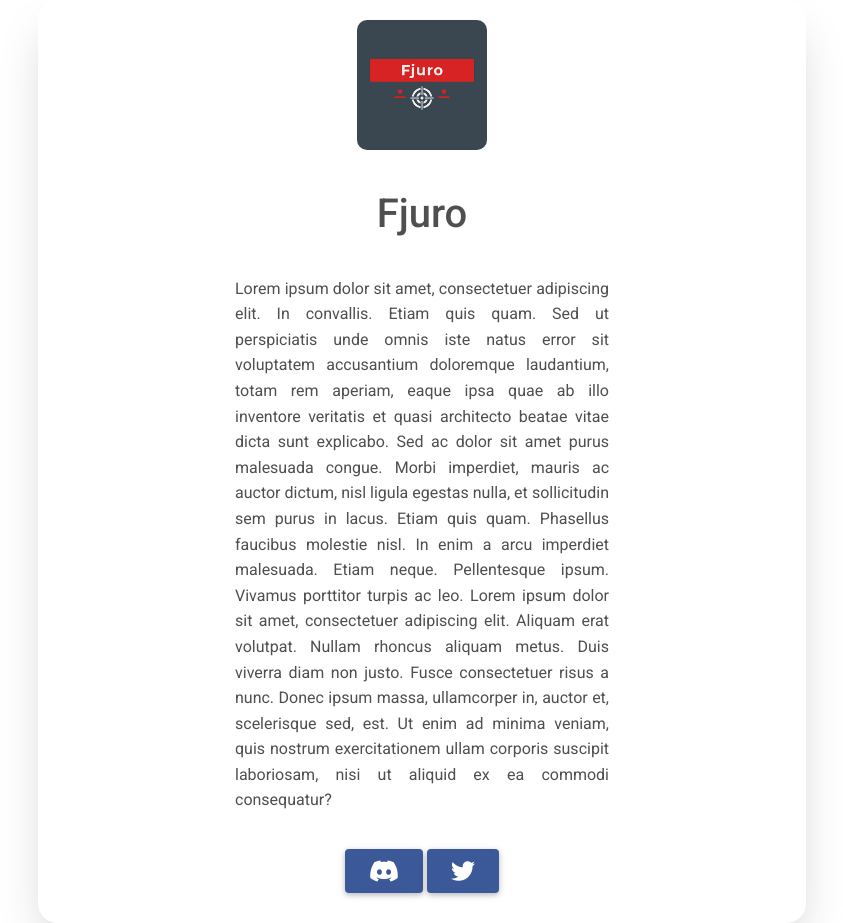
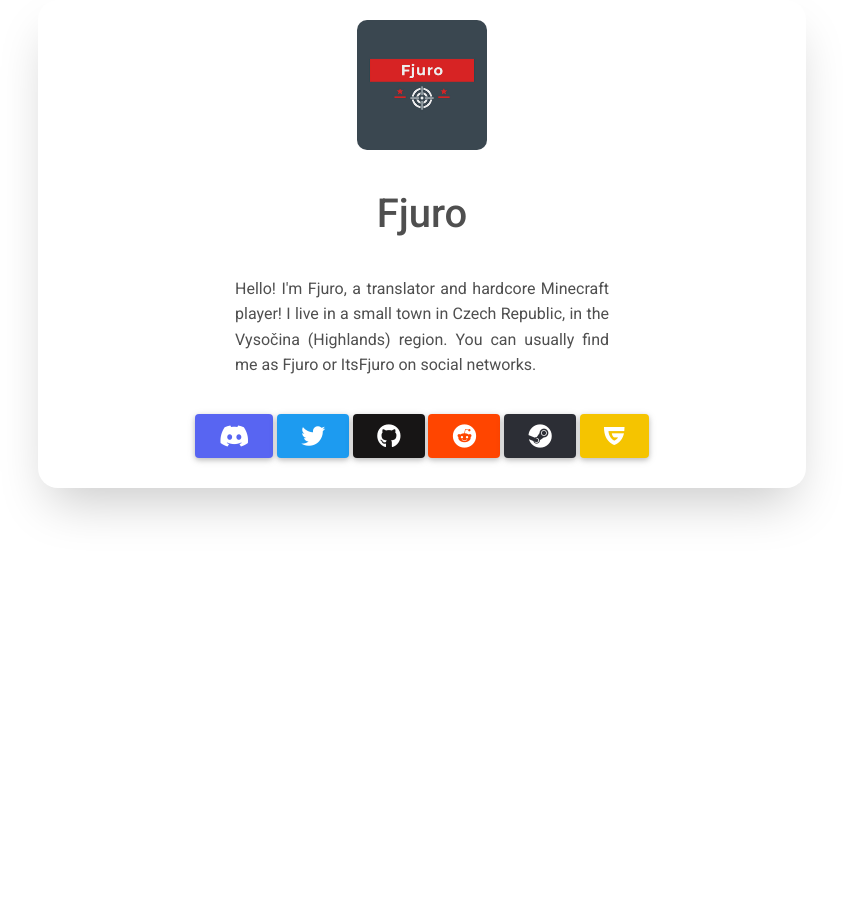
Before and after one commit to Fjuro/Fjuro.github.io, a plain HTML site: page index.html in a window 1280 px wide. Shown: the whole page, without its empty margins (218-1061 px from the left). After the commit the page ends 800 px from the top, so only its background shows below. Drawn offline with Linux system fonts and the light colour scheme.

Commit message:
Update index.html

```diff
--- a/index.html
+++ b/index.html
@@ -43,12 +43,16 @@
   />
   <h1 style="padding: 30px;">Fjuro</h1>
   <div class="about">
-    <p>Lorem ipsum dolor sit amet, consectetuer adipiscing elit. In convallis. Etiam quis quam. Sed ut perspiciatis unde omnis iste natus error sit voluptatem accusantium doloremque laudantium, totam rem aperiam, eaque ipsa quae ab illo inventore veritatis et quasi architecto beatae vitae dicta sunt explicabo. Sed ac dolor sit amet purus malesuada congue. Morbi imperdiet, mauris ac auctor dictum, nisl ligula egestas nulla, et sollicitudin sem purus in lacus. Etiam quis quam. Phasellus faucibus molestie nisl. In enim a arcu imperdiet malesuada. Etiam neque. Pellentesque ipsum. Vivamus porttitor turpis ac leo. Lorem ipsum dolor sit amet, consectetuer adipiscing elit. Aliquam erat volutpat. Nullam rhoncus aliquam metus. Duis viverra diam non justo. Fusce consectetuer risus a nunc. Donec ipsum massa, ullamcorper in, auctor et, scelerisque sed, est. Ut enim ad minima veniam, quis nostrum exercitationem ullam corporis suscipit laboriosam, nisi ut aliquid ex ea commodi consequatur?</p>
+    <p>Hello! I'm Fjuro, a translator and hardcore Minecraft player! I live in a small town in Czech Republic, in the Vysočina (Highlands) region. You can usually find me as Fjuro or ItsFjuro on social networks.</p>
   </div>
     <!--- Social Media ---->
   <div style="padding: 20px;">
-    <a class="btn btn-primary" data-mdb-toggle="popover" data-mdb-placement="top" data-mdb-content="Fjuro#0179" style="background-color: #3b5998;" role="button"><i class="fab fa-discord fa-2x"></i></a>
-    <a class="btn btn-primary" style="background-color: #3b5998;" role="button" href="#!"><i class="fab fa-twitter fa-2x"></i></a>
+    <a class="btn btn-primary" data-mdb-toggle="popover" data-mdb-placement="top" data-mdb-content="Fjuro#0179" style="background-color: #5865F2;" role="button"><i class="fab fa-discord fa-2x"></i></a>
+    <a class="btn btn-primary" style="background-color: #1d9bf0;" role="button" href="https://twitter.com/ItsFjuro" target="_blank"><i class="fab fa-twitter fa-2x"></i></a>
+    <a class="btn btn-primary" style="background-color: #171515;" role="button" href="https://github.com/Fjuro" target="_blank"><i class="fab fa-github fa-2x"></i></a>
+    <a class="btn btn-primary" style="background-color: #ff4500;" role="button" href="https://reddit.com/u/FjuroOfficial" target="_blank"><i class="fab fa-reddit fa-2x"></i></a>
+    <a class="btn btn-primary" style="background-color: #2c2e35;" role="button" href="https://steamcommunity.com/id/Fjuro" target="_blank"><i class="fab fa-steam fa-2x"></i></a>
+    <a class="btn btn-primary" style="background-color: #f5c400;" role="button" href="https://guilded.gg/Fjuro" target="_blank"><i class="fab fa-guilded fa-2x"></i></a>
   </div>
 </div>
     <!-- BODY END-->
```
